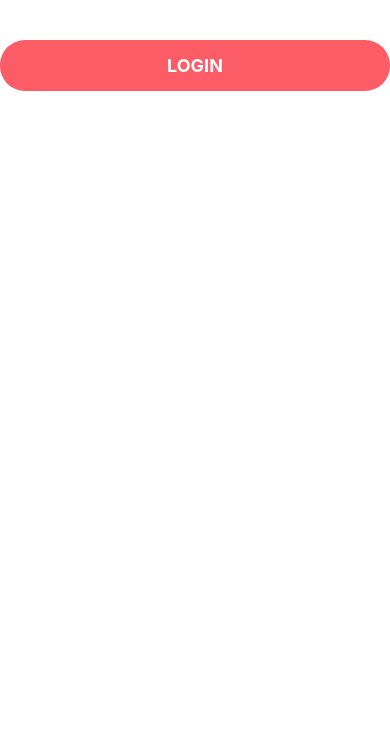
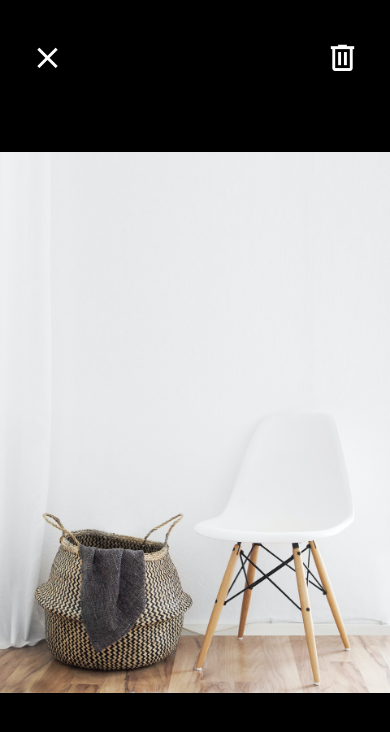
Before and after one commit to godspeed-7/RSeller, a React Native app: screen / in a window 390 px wide. Shown: the top 732 px of the page. Built offline with nearby package versions, Linux system fonts and the light colour scheme.

Commit message:
build cards, viewimaage and details  screen

```diff
--- a/App.js
+++ b/App.js
@@ -2,12 +2,11 @@ import { StatusBar } from 'expo-status-bar';
 import { StyleSheet, Text, View, Pressable } from 'react-native';
 import WelcomeScreen from './app/screens/WelcomeScreen';
 import ViewImageScreen from './app/screens/ViewImageScreen';
-import AppButton from './app/components/AppButton';
+import Card from './app/components/Card';
+import ListingDetailsScreen from './app/screens/ListingDetailsScreen';
 
 export default function App() {
   return (
-    <View style={{marginTop: 40}}>
-      <AppButton title='login' onPress={() => console.log('here')}/>
-    </View>
+<ViewImageScreen/>
   );
 }
--- a/app/components/AppButton.js
+++ b/app/components/AppButton.js
@@ -2,9 +2,9 @@ import { View, Text, TouchableOpacity, StyleSheet } from 'react-native'
 import React from 'react'
 import colors from '../config/colors'
 
-export default function AppButton({title, onPress}) {
+export default function AppButton({title, onPress, color = 'primary'}) {
   return (
-    <TouchableOpacity style= {styles.button} onPress={onPress}>
+    <TouchableOpacity style= {[styles.button, {backgroundColor: colors[color]}]} onPress={onPress}>
       <Text style={styles.text}>{title}</Text>
     </TouchableOpacity>
   )
@@ -17,7 +17,8 @@ const styles = StyleSheet.create({
         justifyContent: 'center',
         alignItems: 'center',
         padding: 15,
-        width: '100%'
+        width: '100%',
+        marginVertical: 10
     },
     text: {
         color: colors.white,
--- /dev/null
+++ b/app/components/AppText.js
@@ -0,0 +1,15 @@
+import React from 'react'
+import { Text, StyleSheet, Platform } from 'react-native'
+
+export default function AppText({children, style}) {
+  return (
+    <Text style={[styles.text, style]}>{children}</Text>
+  )
+}
+
+const styles = StyleSheet.create({
+    text: {
+        fontSize: 18,
+        // fontFamily: Platform.OS === 'android' ? '' : ''
+    }
+})
--- /dev/null
+++ b/app/components/Card.js
@@ -0,0 +1,40 @@
+import { View, Text, Image, StyleSheet } from 'react-native';
+import React from 'react';
+import AppText from './AppText';
+import colors from '../config/colors';
+
+export default function Card(props) {
+  const { title, subTitle, image } = props;
+  return (
+    <View style={styles.card}>
+      <Image style={styles.image} source={image} />
+      <View style={styles.detailsContainer}>
+          <AppText style={styles.title}>{title}</AppText>
+          <AppText style={styles.subTitle}>{subTitle}</AppText>
+      </View>
+    </View>
+  );
+}
+
+
+const styles = StyleSheet.create({
+    card: {
+        borderRadius: 15,
+        backgroundColor: colors.white,
+        marginBottom: 20,
+        overflow: 'hidden'
+    },
+    detailsContainer: {
+        padding: 20
+    },
+    image: {
+        width: '100%',
+        height: 200
+    },
+    subTitle: {
+        color: colors.secondary
+    },
+    title: {
+        marginBottom: 7
+    }
+});
--- /dev/null
+++ b/app/components/ListItem.js
@@ -0,0 +1,35 @@
+import { StyleSheet, Text, View, Image } from 'react-native'
+import React from 'react'
+import AppText from './AppText';
+import colors from '../config/colors';
+
+export default function ListItem(props) {
+    const {title, subTitle, image} = props;
+  return (
+    <View style={styles.container}>
+        <Image  style={styles.image} source={image}/>
+        <View>
+    <AppText style={styles.title}>{title}</AppText>
+    <AppText style={styles.subTitle}>{subTitle}</AppText>
+        </View>
+    </View>
+  )
+}
+
+const styles = StyleSheet.create({
+    container: {
+        flexDirection: 'row'
+    },
+    image: {
+        width: 70,
+        height: 70,
+        borderRadius: 35,
+        marginRight: 10
+    },
+    subTitle: {
+        color: colors.medium
+    },
+    title: {
+        fontWeight: '500'
+    }
+})
--- a/app/config/colors.js
+++ b/app/config/colors.js
@@ -2,5 +2,6 @@ export default {
     primary: '#fc5c65',
     secondary: '#4ecdc4',
     black: '#000',
-    white: '#fff'
+    white: '#fff',
+    medium:'6e6969'
 }
--- /dev/null
+++ b/app/screens/ListingDetailsScreen.js
@@ -0,0 +1,47 @@
+import { StyleSheet, Text, View, Image } from 'react-native'
+import React from 'react'
+import AppText from '../components/AppText';
+import colors from '../config/colors';
+import ListItem from '../components/ListItem';
+
+export default function ListingDetailsScreen() {
+  return (
+    <View>
+      <Image style={styles.image} source={require("../assets/jacket.jpg")}/>
+      <View style={styles.detailsContainer}>
+          <AppText style={styles.title}>Red jacket for sale</AppText>
+          <AppText style={styles.price}>$100</AppText>
+          <View style={styles.userContainer}>
+              <ListItem
+              image={require("../assets/me.jpeg")}
+              title="Ankit"
+              subTitle="5 Listings"
+              />
+          </View>
+      </View>
+    </View>
+  )
+}
+
+const styles = StyleSheet.create({
+    detailsContainer: {
+        padding: 20
+    },
+    image: {
+        width: '100%',
+        height: 300
+    },
+    price: {
+     color: colors.secondary,
+     fontWeight: 'bold',
+     fontSize: 20,
+     marginVertical: 10
+    },
+    title: {
+        fontSize: 24,
+        fontWeight: '500'
+    },
+    userContainer: {
+        marginVertical: 40
+    }
+});
--- a/app/screens/ViewImageScreen.js
+++ b/app/screens/ViewImageScreen.js
@@ -1,13 +1,18 @@
 import React from 'react';
 import { Image, StyleSheet, View } from 'react-native';
+import {MaterialCommunityIcons} from '@expo/vector-icons'
 
 import colors from '../config/colors'
 
 function ViewImageScreen(props) {
     return (
         <View style={styles.container}>
-            <View style={styles.closeIcon}></View>
-            <View style={styles.deleteIcon}></View>
+            <View style={styles.closeIcon}>
+                <MaterialCommunityIcons name='close' color={'white'} size={35}/>
+            </View>
+            <View style={styles.deleteIcon}>
+            <MaterialCommunityIcons name='trash-can-outline' color={'white'} size={35}/>
+            </View>
         <Image style={styles.image} resizeMode='contain' source={require("../assets/chair.jpg")}/>
         </View>
     );
@@ -16,17 +21,11 @@ function ViewImageScreen(props) {
 
 const styles = StyleSheet.create({
     closeIcon: {
-        width: 50,
-        height: 50,
-        backgroundColor: colors.primary,
         position: 'absolute',
         top: 40,
         left: 30
     },
     deleteIcon: {
-        width: 50,
-        height: 50,
-        backgroundColor: colors.secondary,
         position: 'absolute',
         top: 40,
         right: 30
--- a/app/screens/WelcomeScreen.js
+++ b/app/screens/WelcomeScreen.js
@@ -1,17 +1,21 @@
 import React from 'react';
 import { ImageBackground, StyleSheet, View, Image, Text } from 'react-native';
+import AppButton from '../components/AppButton';
 
 function WelcomeScreen(props) {
   return (
     <ImageBackground
       style={styles.background}
       source={require('../assets/background.jpg')}
+      blurRadius={10}
     >
-      <View style={styles.loginButton}></View>
-      <View style={styles.registerButton}></View>
+      <View style={styles.buttonsContainer}>
+        <AppButton title='login'/>
+        <AppButton title='Register' color='secondary'/>
+      </View>
       <View style={styles.logoContainer}>
         <Image style={styles.logo} source={require('../assets/logo-red.png')} />
-        <Text>Sell What You don't Need</Text>
+        <Text style={styles.tagLine}>Sell What You don't Need</Text>
       </View>
     </ImageBackground>
   );
@@ -23,10 +27,10 @@ const styles = StyleSheet.create({
     justifyContent: 'flex-end',
     alignItems: 'center',
   },
-  loginButton: {
-    width: '100%',
-    height: 70,
-    backgroundColor: '#fc5c65',
+  buttonsContainer: {
+    padding: 20,
+    width: '100%'
+
   },
   logo: {
     width: 100,
@@ -37,10 +41,10 @@ const styles = StyleSheet.create({
     top: 70,
     alignItems: 'center',
   },
-  registerButton: {
-    width: '100%',
-    height: 70,
-    backgroundColor: '#4ecdc4',
-  },
+  tagLine: {
+    fontSize: 25,
+    fontWeight: '600',
+    paddingVertical: 20
+  }
 });
 export default WelcomeScreen;
```
Also changed, not shown: app/assets/jacket.jpg (added), app/assets/me.jpeg (added).
